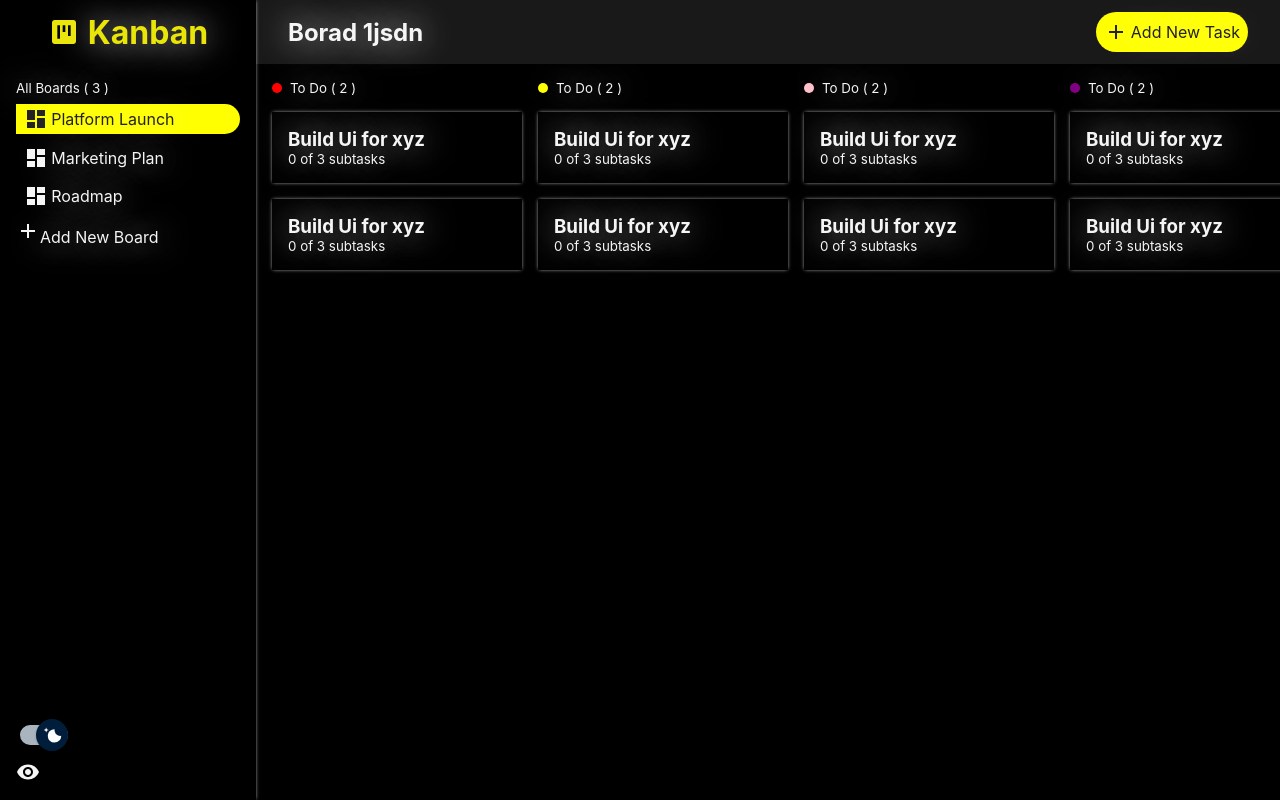
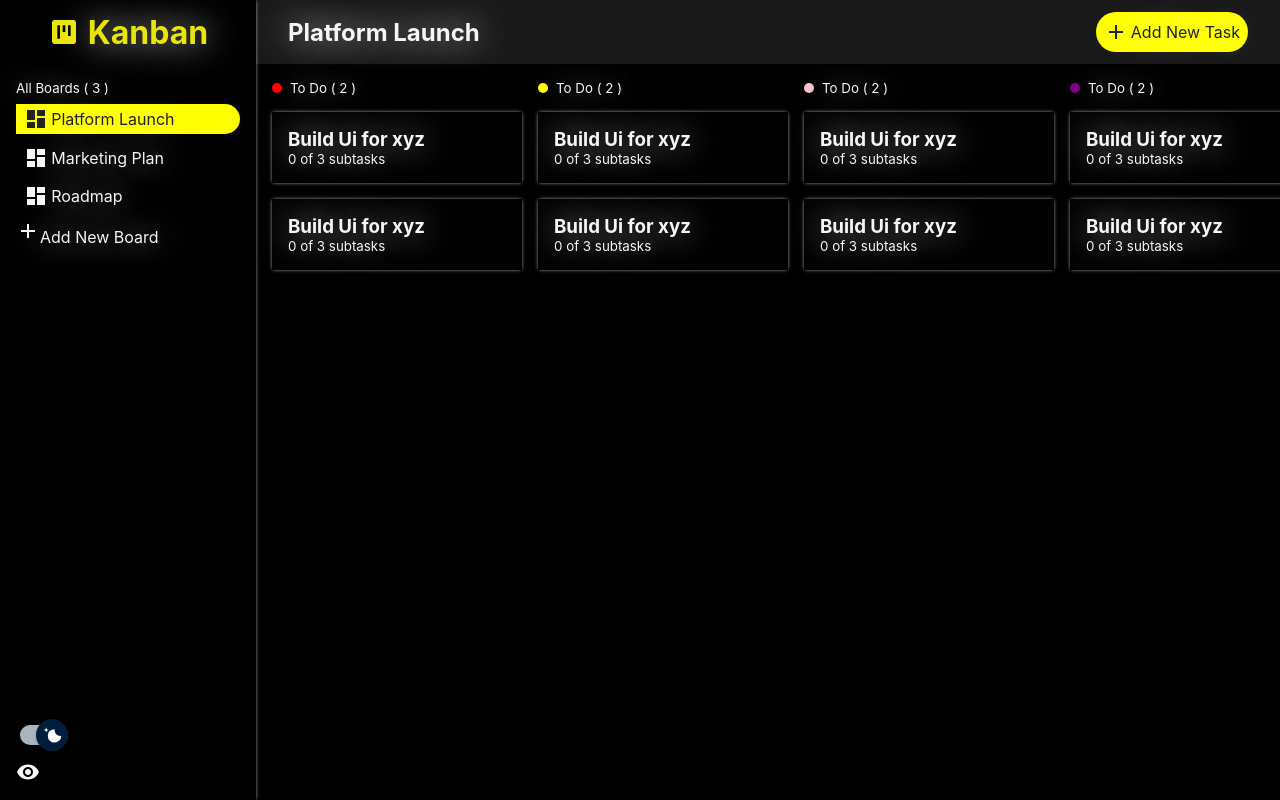
Before and after one commit to SomeshN-GitHub/Kanban-Board, a React (Create React App) app: page / in a window 1280 px wide. Built offline with nearby package versions, Linux system fonts and the light colour scheme.

Commit message:
context api added

```diff
--- a/src/App.js
+++ b/src/App.js
@@ -1,16 +1,26 @@
 import Sidebar from "./Components/Sidebar";
 import "./Styles/App.scss";
-import data from './data'
+import data from "./data";
 import Main from "./Components/Main";
-import { useState, useContext } from "react";
+import { useState } from "react";
+import ContextProvider from "./ContextProvider";
 
 function App() {
-  let {boards} = data;
-const [boardActive, setBoradActive] = useState(boards[0])
+  let { boards } = data;
+  const [boardActive, setBoardActive] = useState(boards[0]);
+  let value = {
+    data,
+    boards,
+    boardActive,
+    setBoardActive,
+  }
+
   return (
     <div className="App">
-      <Sidebar data={data}/>
-      <Main boardActive={boardActive}/>
+      <ContextProvider value={value}>
+        <Sidebar data={data} />
+        <Main boardActive={boardActive} />
+      </ContextProvider>
     </div>
   );
 }
--- a/src/Components/BoardChip.jsx
+++ b/src/Components/BoardChip.jsx
@@ -1,11 +1,14 @@
 import React from 'react'
 import DashboardIcon from '@mui/icons-material/Dashboard';
+import { useCustomUseContext } from "../ContextProvider";
 
 const BoardChip = (props) => {
+  let { boardActive, setBoardActive } = useCustomUseContext();
+
   return (
-    <div className={ `board_chip ${props.active && props.active}`} >
+    <div onClick={() => setBoardActive(props.board)} className={ `board_chip ${props.board.name == boardActive.name && "active"}`} >
         <DashboardIcon />
-        <p>{props.name}</p>
+        <p>{props.board.name}</p>
     </div>
   )
 }
--- a/src/Components/Navbar.jsx
+++ b/src/Components/Navbar.jsx
@@ -1,13 +1,14 @@
 import React from "react";
-
 import AddIcon from '@mui/icons-material/Add';
+import {useCustomUseContext} from '../ContextProvider'
 
 const Navbar = () => {
+  let {boardActive} = useCustomUseContext();
   return (
     <div className="navbar">
       <div className="nav_right">
           <h2 className="borad_name_at_nab">
-              Borad 1jsdn
+              {boardActive.name}
           </h2>
         <div className="add_btn">
             <AddIcon /> Add New Task
--- a/src/Components/Sidebar.jsx
+++ b/src/Components/Sidebar.jsx
@@ -5,15 +5,17 @@ import DarkModeSwitch from "./DarkModeSwitch";
 import AddIcon from "@mui/icons-material/Add";
 import VisibilityIcon from "@mui/icons-material/Visibility";
 import VisibilityOffIcon from "@mui/icons-material/VisibilityOff";
+import { useCustomUseContext } from "../ContextProvider";
 
-const Sidebar = (props) => {
+const Sidebar = () => {
   const [sidebarOn, setSidebarOn] = useState(true);
-  let {boards} = props.data;
+  let { boards, setBoardActive } = useCustomUseContext();
   console.log(boards);
   let BoardChipData = boards.map((item, index) => {
-    return (
-    index ? <BoardChip name={item.name} /> : <BoardChip name={item.name} active={"active"} />
-    )
+    return <BoardChip
+        key={index}
+        board={item}
+      />
   });
 
   return (
--- a/src/ContextProvider.jsx
+++ b/src/ContextProvider.jsx
@@ -1,12 +1,17 @@
-import React, {createContext} from 'react'
+import React, {createContext, useContext} from 'react'
 
 const KanbanContext = createContext();
 const ContextProvider = (props) => {
   return (
-    <KanbanContext.Provider>
+    <KanbanContext.Provider value={props.value}>
         {props.children}
     </KanbanContext.Provider>
   )
 }
 
+const useCustomUseContext =()=>{
+    return useContext(KanbanContext);
+}
+
 export default ContextProvider;
+export {KanbanContext, useCustomUseContext}
```
